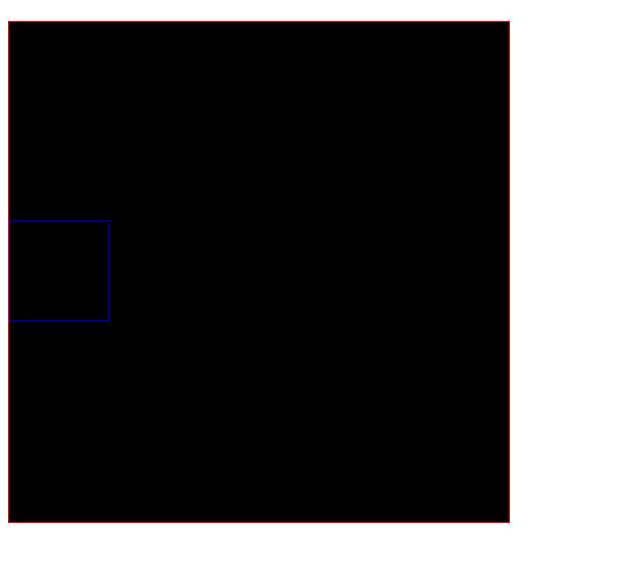
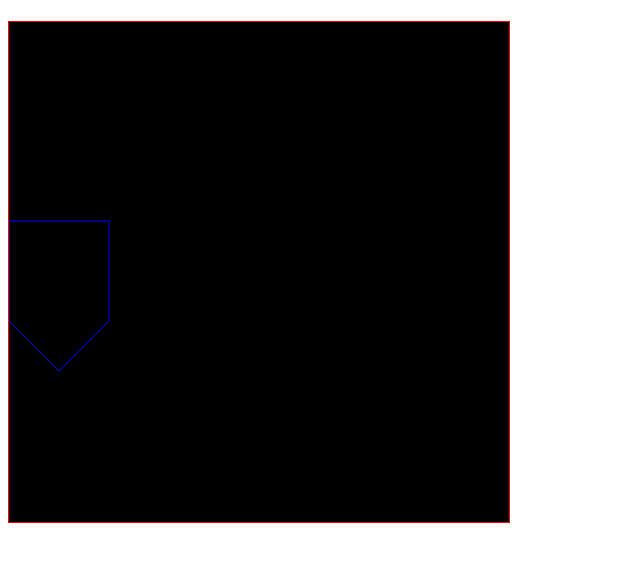
Before and after one commit to akshayk2001/asteroids, a plain HTML site: page index.html in a window 1280 px wide. Shown: the part 59-620 px from the top of the page, without its empty margins (0-640 px from the left). Drawn offline with Linux system fonts and the light colour scheme.

Commit message:
Changing Rectangle to Shield

```diff
--- a/index.html
+++ b/index.html
@@ -406,7 +406,7 @@
       context.moveTo(x, y);
       context.lineTo(x + rectWidth, y);
       context.lineTo(x + rectWidth, y + rectHeight);
-      // context.lineTo(x + rectWidth/2, y + rectHeight + rectHeight/2);
+      context.lineTo(x + rectWidth/2, y + rectHeight + rectHeight/2);
       context.lineTo(x, y + rectHeight);
       context.closePath();
       context.stroke();
```
